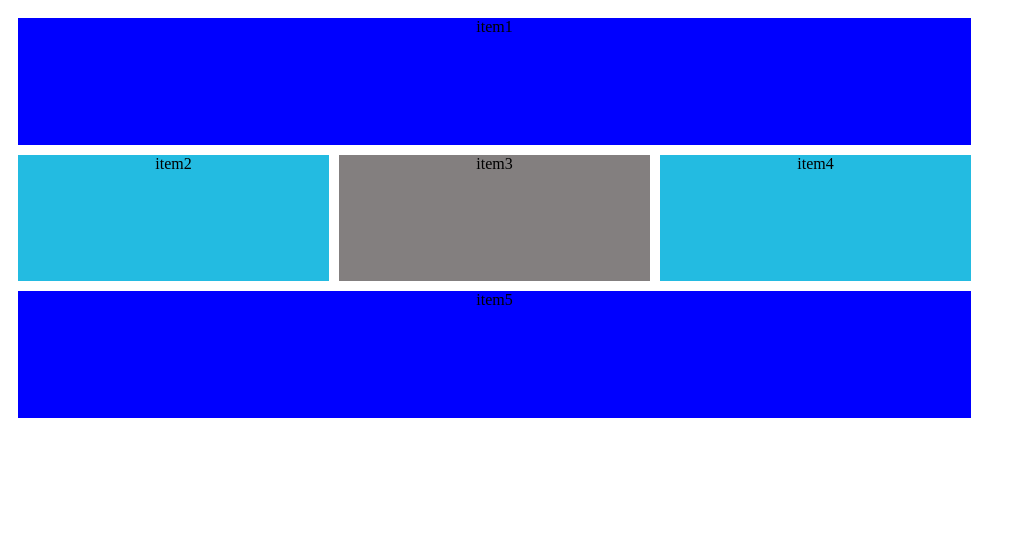
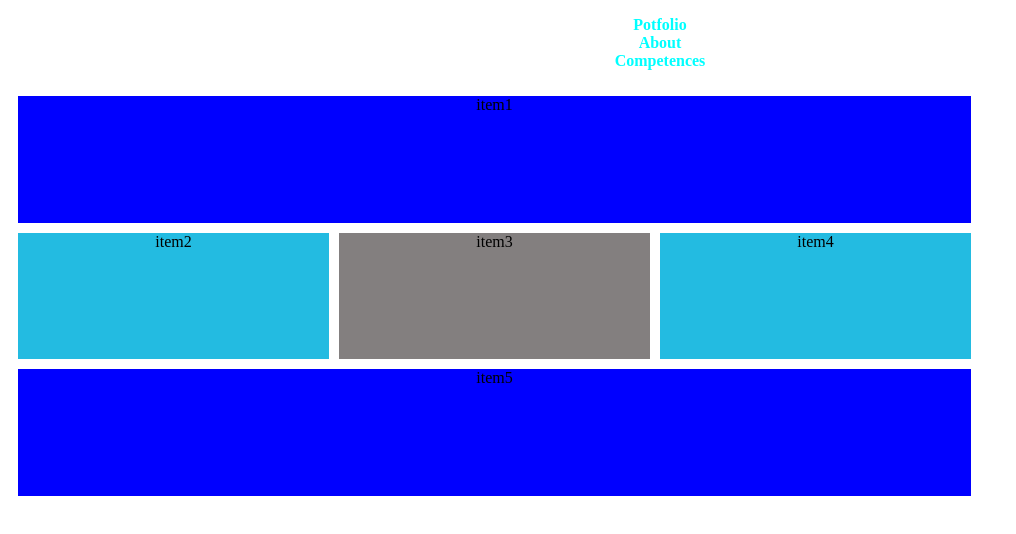
Before and after one commit to MEDJAJ/branchestesting, a plain HTML site: page index.html in a window 1280 px wide. Shown: the whole page, without its empty margins (0-1016 px from the left). Drawn offline with Linux system fonts and the light colour scheme.

Commit message:
ajauter nav dans header

```diff
--- a/index.html
+++ b/index.html
@@ -7,6 +7,13 @@
     <link rel="stylesheet" href="style.css">
 </head>
 <body>
+   <nav>
+      <ul>
+         <li><a href="">Potfolio</a></li>
+           <li><a href="">About</a></li>
+             <li><a href="">Competences</a></li>
+      </ul>
+   </nav>
    <div class="parent">
 <div class="item1">item1</div>
 <div class="item2">item2</div>
--- a/style.css
+++ b/style.css
@@ -22,7 +22,7 @@ gap: 10px;
 }
 @media (max-width:1023px){
     .item1,.item5{
-    background-color: rgb(0, 255, 42);
+    background-color: rgb(255, 136, 0);
     grid-column: 1/-1;
     text-align: center;
 
@@ -38,3 +38,14 @@ gap: 10px;
       grid-column: 1/-1;
 }
 }
+nav{
+    text-align: center;
+}
+nav ul{
+    list-style: none;
+}
+a{
+    text-decoration: none;
+    font-weight: bold;
+    color: aqua;
+}
```
